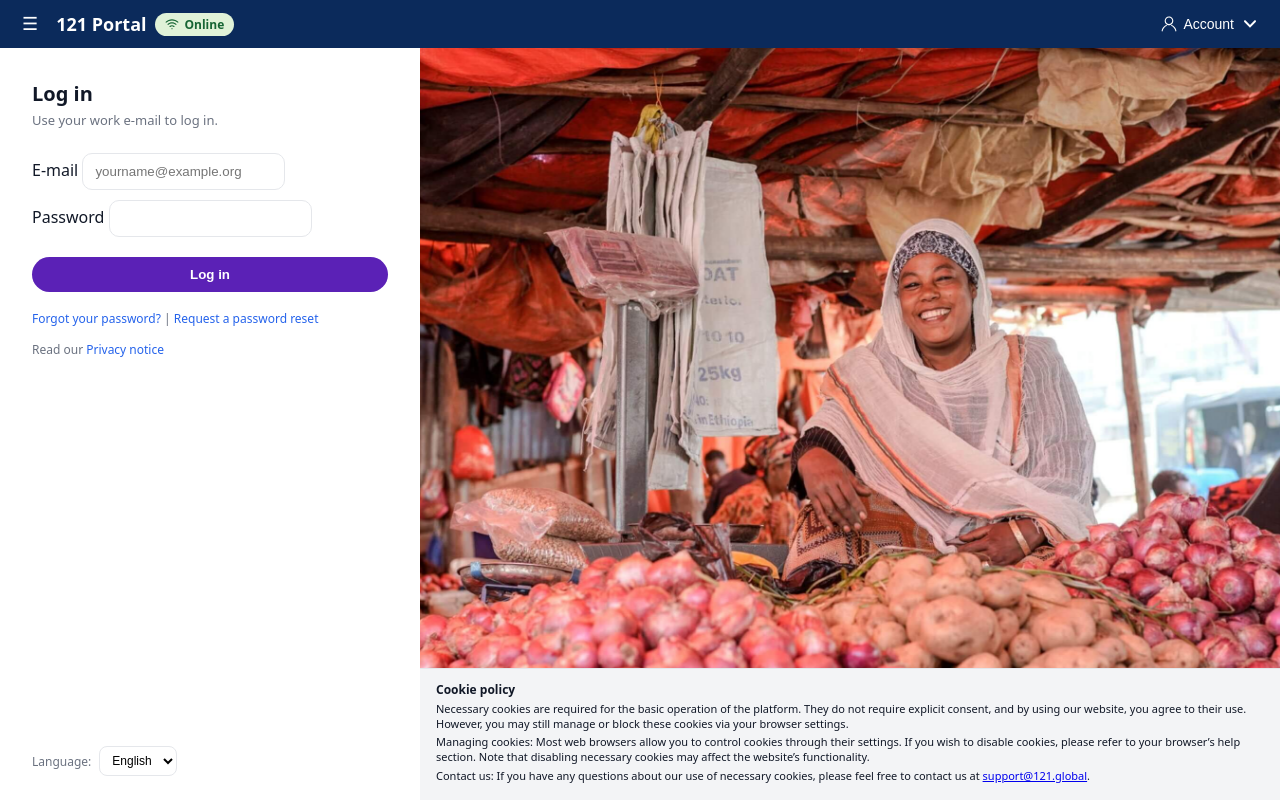
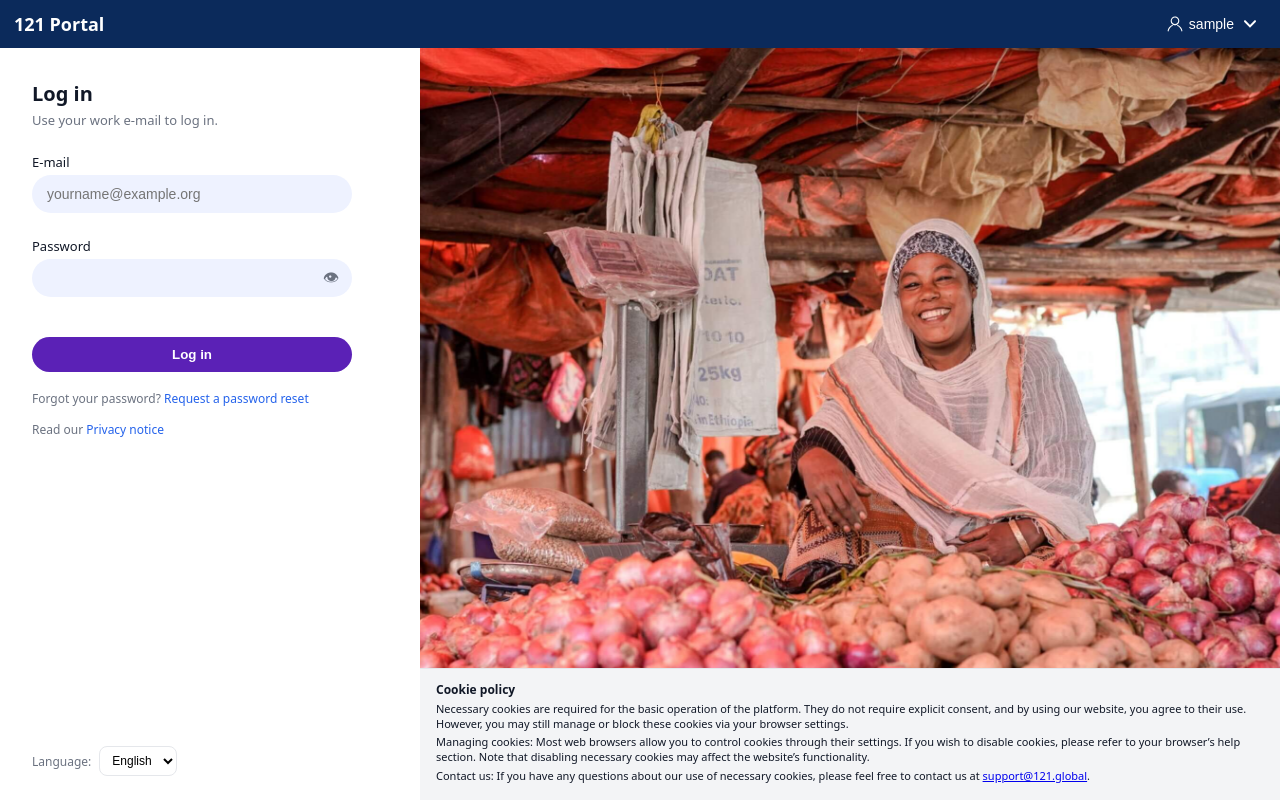
Before and after one commit to jackwharrison/checkdroid, a Flask app: page /login in a window 1280 px wide. Run offline with Flask 3, Linux system fonts and the light colour scheme; the visitor is signed in with stand-in values (Sample User, id 1).

Commit message:
updated login page

```diff
--- a/app.py
+++ b/app.py
@@ -44,31 +44,38 @@ def login_required(fn):
 # 121 client (matches Scandroid behavior you pasted)
 # -----------------------
 def login_121(base_url: str, username: str, password: str, verify_tls: bool = True):
-    url = f"{base_url.rstrip('/')}/api/users/login"
+    """
+    Try to log in to the 121 API.
+
+    Returns: (token, program_ids, error_message)
+      - token: access_token_general on success, else None
+      - program_ids: list[int] of program IDs on success, else []
+      - error_message: None on success, or a human-readable string
+    """
+    if not base_url:
+        return None, [], "System not configured: url121 is missing."
+
+    login_url = f"{base_url.rstrip('/')}/api/users/login"
     payload = {"username": username, "password": password}
 
     try:
-        res = requests.post(url, json=payload, timeout=15, verify=verify_tls)
-    except Exception as e:
-        raise RuntimeError("Unable to reach login server.") from e
+        res = requests.post(login_url, json=payload, timeout=15, verify=verify_tls)
+    except Exception:
+        return None, [], "Unable to reach login server. Please try again later."
+
+    if res.status_code == 201:
+        data = res.json()
+        token = data.get("access_token_general")
+        permissions = data.get("permissions", {}) or {}
+        program_ids = [int(pid) for pid in permissions.keys()]
+        return token, program_ids, None
 
     if res.status_code in (400, 401):
-        raise RuntimeError("Incorrect username or password.")
-    if res.status_code != 201:
-        raise RuntimeError(f"Login failed ({res.status_code}).")
+        # Wrong email/password
+        return None, [], "Invalid email or password. Double-check your credentials and try again."
 
-    j = res.json()
-    token = j.get("access_token_general")
-    if not token:
-        raise RuntimeError("Login succeeded but access_token_general was not returned.")
-
-    permissions = j.get("permissions", {}) or {}
-    try:
-        program_ids = [int(pid) for pid in permissions.keys()]
-    except Exception:
-        program_ids = list(permissions.keys())
-
-    return token, program_ids
+    # Any other HTTP status
+    return None, [], f"Login failed ({res.status_code}). Please contact support."
 
 
 def get_program_121(base_url: str, token: str, program_id: int, verify_tls: bool = True):
@@ -113,34 +120,41 @@ def create_app():
     # -----------------------
     @app.route("/login", methods=["GET", "POST"])
     def login():
-        cfg = load_config()
-        base_url = cfg.get("url121")
+        error = None
+        email_value = ""
 
         if request.method == "POST":
-            if not base_url:
-                flash("Missing url121. Set it in Config first.")
-                return redirect(url_for("config"))
-
-            username = (request.form.get("username") or "").strip()
+            email_value = (request.form.get("username") or "").strip()
             password = request.form.get("password") or ""
 
-            token, program_ids = login_121(
-                base_url=base_url,
-                username=username,
-                password=password,
-                verify_tls=cfg.get("VERIFY_TLS", True),
-            )
+            # Basic e-mail validation before calling 121
+            if not email_value or "@" not in email_value:
+                error = "Please enter a valid e-mail address."
+            elif not password:
+                error = "Password is required."
+            else:
+                config = load_config()
+                base_url = config.get("url121")
 
-            session["token121"] = token
-            session["username"] = username
-            session["program_ids"] = program_ids
-            # default selected program (first accessible)
-            if program_ids:
-                session["selected_program_id"] = int(program_ids[0])
+                token, program_ids, api_error = login_121(
+                    base_url=base_url,
+                    username=email_value,
+                    password=password,
+                    verify_tls=True,  # or config flag if you have it
+                )
 
-            return redirect(url_for("index"))
+                if api_error:
+                    # Show nice red banner, not a 500
+                    error = api_error
+                else:
+                    # Success – store session and go to landing page
+                    session["token"] = token
+                    session["username"] = email_value
+                    session["program_ids"] = program_ids
+                    return redirect(url_for("programs"))  # or your landing route name
 
-        return render_template("login.html", url121=base_url or "")
+        return render_template("login.html", error=error, email=email_value)
+
 
     @app.route("/logout")
     def logout():
--- a/static/styles.css
+++ b/static/styles.css
@@ -539,3 +539,91 @@ input, select{
   margin:4px 0;
   line-height:1.35;
 }
+
+/* ===== Login form look & feel ===== */
+
+/* Tighten spacing in the left column */
+.login-panel .field{
+  margin-bottom:14px;
+}
+
+.login-panel .label{
+  display:block;
+  font-size:13px;
+  font-weight:500;
+  margin-bottom:4px;
+}
+
+/* Make E-mail/Password fields look like the 121 ones */
+.login-panel input[type="email"],
+.login-panel input[type="password"]{
+  width:100%;
+  max-width:320px;              /* keeps fields from going too wide */
+  padding:10px 14px;
+  border-radius:999px;          /* pill shape */
+  background:#eef2ff;           /* light blue fill */
+  border:1px solid transparent; /* no strong border by default */
+  font-size:14px;
+}
+
+/* Focus state – subtle blue border like 121 */
+.login-panel input[type="email"]:focus,
+.login-panel input[type="password"]:focus{
+  outline:none;
+  border-color:#4f46e5;
+  box-shadow:0 0 0 1px rgba(79,70,229,0.25);
+}
+
+/* When browser marks them invalid (required) – red border */
+.login-panel input[type="email"]:invalid:focus,
+.login-panel input[type="password"]:invalid:focus{
+  border-color:#dc2626;
+  box-shadow:0 0 0 1px rgba(220,38,38,0.25);
+}
+
+/* Keep the login button snug under the fields */
+.login-btn{
+  margin-top:16px;
+  max-width:320px;
+}
+
+/* Password field with eye toggle */
+.password-field .password-input-wrap{
+  position:relative;
+  display:inline-flex;
+  align-items:center;
+  max-width:320px;
+  width:100%;
+}
+
+/* Give space for the eye button */
+.password-field input[type="password"],
+.password-field input[type="text"]{
+  width:100%;
+  padding-right:40px;    /* space for eye icon */
+}
+
+/* Eye toggle button */
+.password-toggle{
+  position:absolute;
+  right:10px;
+  top:50%;
+  transform:translateY(-50%);
+  width:22px;
+  height:22px;
+  border:none;
+  background:transparent;
+  cursor:pointer;
+  display:flex;
+  align-items:center;
+  justify-content:center;
+  padding:0;
+  color:var(--muted);
+}
+
+/* Use unicode eye as the icon */
+.password-toggle::before{
+  content:"\1F441";      /* 👁 */
+  font-size:16px;
+  line-height:1;
+}
--- a/templates/base.html
+++ b/templates/base.html
@@ -11,16 +11,18 @@
   {% set user_name = session.get("admin_username") or session.get("username") %}
 
   <header class="topbar">
+    {% block topbar_left %}
     <div class="topbar-left">
       <button class="icon-btn" aria-label="Menu">☰</button>
       <div class="brand">
         <span class="brand-text">121 Portal</span>
         <span class="pill pill-online">
-        <span class="pill-icon"></span>
-        <span>Online</span>
+          <span class="pill-icon"></span>
+          <span>Online</span>
         </span>
       </div>
     </div>
+    {% endblock %}
 
     <div class="topbar-right">
       {% if user_name %}
@@ -38,7 +40,7 @@
                 class="account-icon-svg"
                 alt=""
               >
-              <span>Account</span>
+              <span>{{ user_name }}</span>
               <img
                 src="{{ url_for('static', filename='icons/arrow.svg') }}"
                 class="account-arrow-svg"
@@ -67,6 +69,7 @@
       {% endif %}
     </div>
   </header>
+
 
   <main class="page {% block page_class %}{% endblock %}">
     {% with messages = get_flashed_messages() %}
@@ -106,6 +109,26 @@
         btn.setAttribute('aria-expanded', 'false');
       }
     });
+    // Password visibility toggles
+    document.addEventListener('DOMContentLoaded', function () {
+        var toggles = document.querySelectorAll('.password-toggle');
+
+        toggles.forEach(function (btn) {
+        btn.addEventListener('click', function () {
+            var field = btn.closest('.password-field');
+            if (!field) return;
+
+            var input = field.querySelector('input');
+            if (!input) return;
+
+            var isHidden = input.type === 'password';
+            input.type = isHidden ? 'text' : 'password';
+            btn.setAttribute('aria-label', isHidden ? 'Hide password' : 'Show password');
+            btn.classList.toggle('visible', isHidden);
+        });
+        });
+    });
+
   </script>
 </body>
 </html>
--- a/templates/login.html
+++ b/templates/login.html
@@ -2,6 +2,13 @@
 {% block title %}Log in – CheckDroid{% endblock %}
 {% block page_class %}login-page{% endblock %}
 
+{% block topbar_left %}
+<div class="topbar-left">
+  <div class="brand">
+    <span class="brand-text">121 Portal</span>
+  </div>
+</div>
+{% endblock %}
 {% block content %}
 
 <div class="login-layout">
@@ -13,9 +20,6 @@
       Use your work e-mail to log in.
     </p>
 
-    {% if error %}
-      <div class="login-error">{{ error }}</div>
-    {% endif %}
 
     <form method="post" class="login-form" novalidate>
       <div class="field">
@@ -27,11 +31,14 @@
           required
           autocomplete="username"
           placeholder="yourname@example.org"
+          value="{{ email or '' }}"
         >
       </div>
 
-      <div class="field">
+
+      <div class="field password-field">
         <label class="label" for="password">Password</label>
+        <div class="password-input-wrap">
           <input
             id="password"
             name="password"
@@ -39,20 +46,31 @@
             required
             autocomplete="current-password"
           >
+          <button
+            type="button"
+            class="password-toggle"
+            aria-label="Show password"
+          ></button>
+        </div>
       </div>
 
+    {% if error %}
+      <div class="login-error">{{ error }}</div>
+    {% endif %}
       <button type="submit" class="btn btn-primary login-btn">
         Log in
       </button>
 
       <div class="login-links">
-        <a href="#" class="login-link">Forgot your password?</a>
-        <span> | </span>
-        <a href="#" class="login-link">Request a password reset</a>
+        <span>Forgot your password? </span>
+        <a href="mailto:support@121.global" class="login-link">
+          Request a password reset
+        </a>
       </div>
 
+
       <div class="login-privacy">
-        Read our <a href="#" class="login-link">Privacy notice</a>
+        Read our <a href="https://portal.test.121.global/en-GB/privacy" class="login-link">Privacy notice</a>
       </div>
     </form>
 
```
Also changed, not shown: 2 other files. Lines whose indentation alone changed are shown as unchanged.
